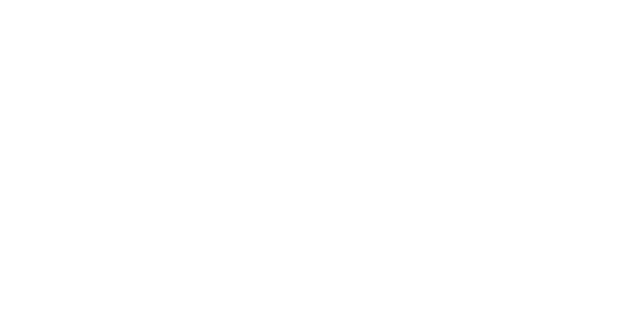
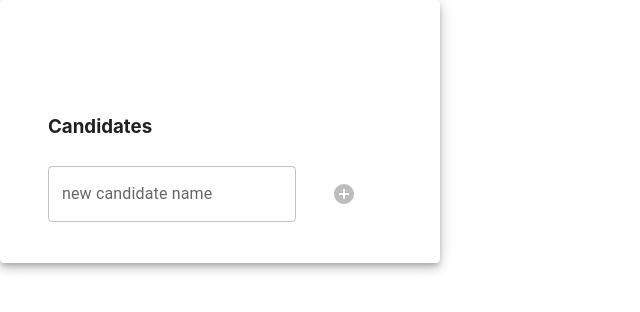
Before and after one commit to Atharva-Dev/vote-app-frontend, a React (Create React App) app: page /admin-control in a window 1280 px wide. Before the commit this address had no page. Shown: the top 312 px of the page, without its empty margins (0-640 px from the left). Built offline with nearby package versions, Linux system fonts and the light colour scheme.

Commit message:
candidate adding and date picker added

```diff
--- a/package.json
+++ b/package.json
@@ -6,10 +6,12 @@
     "@emotion/react": "^11.7.0",
     "@emotion/styled": "^11.6.0",
     "@mui/icons-material": "^5.2.0",
+    "@mui/lab": "^5.0.0-alpha.59",
     "@mui/material": "^5.2.2",
     "@testing-library/jest-dom": "^5.11.4",
     "@testing-library/react": "^11.1.0",
     "@testing-library/user-event": "^12.1.10",
+    "date-fns": "^2.27.0",
     "history": "^5.1.0",
     "react": "^17.0.2",
     "react-dom": "^17.0.2",
--- a/src/components/AdminControl/AdminControl.css
+++ b/src/components/AdminControl/AdminControl.css
@@ -0,0 +1,41 @@
+.container {
+    padding: 2em ;
+    margin: auto;
+    display: inline-block;
+}
+
+.padded {
+    display: block;
+    padding: 1em 0;
+}
+
+.candidateHandler {
+    display: block;
+    text-align: left;
+    padding: 0 1em;
+
+}
+
+.candidateContainer {
+    display: flex;
+    justify-content: center;
+    align-items: center;
+    padding: 0.2em 0;
+}
+
+.deleteicon {
+   display: inline-block;
+   padding: 1em;
+   color: red;
+}
+
+.addicon {
+    display: inline-block;
+   padding: 1em;
+   color: green;
+}
+
+.datetimecontainer {
+    padding: 0 1em;
+    text-align: left;
+}
--- a/src/components/AdminControl/AdminControl.js
+++ b/src/components/AdminControl/AdminControl.js
@@ -1,9 +1,144 @@
 import './AdminControl.css';
 
-import React from 'react';
+import React, { useState, useEffect } from 'react';
+import { Button } from '@mui/material';
+import { Paper } from '@mui/material';
+import { TextField } from '@mui/material';
 
-function AdminControl(){
+import { DateTimePicker } from '@mui/lab';
+import DateAdapter from '@mui/lab/AdapterDateFns';
+import { LocalizationProvider } from '@mui/lab';
 
+import DeleteIcon from '@mui/icons-material/Delete';
+import AddCircleIcon from '@mui/icons-material/AddCircle';
+
+import ListCandidates from './ListCandidates'
+import { Add } from '@mui/icons-material';
+
+
+
+
+
+function AdminControl() {
+
+    const [startTime, setStartTime] = useState(new Date());
+    const [endTime, setEndTime] = useState(new Date());
+    const [candidates, setCandidates] = useState([])
+    const [newCandidate, setNewCandidate] = useState("")
+    const [isAddDisabled, setIsAddDisabled] = useState(true)
+    const [helper, setHelper] = useState("")
+    const [error, setError] = useState(false)
+
+    const setNewCandidateName = (name) => {
+
+        setNewCandidate(name)
+        if (name == "" || name == null) {
+            setIsAddDisabled(true)
+            setError(false)
+            setIsAddDisabled(true)
+
+        }
+        else if(candidates.indexOf(name) != -1){
+            setError(true)
+            setHelper("Candidate already exists!")
+            setIsAddDisabled(true)
+        }
+        else {
+            setIsAddDisabled(false)
+            setError(false)
+            setHelper("")
+        }
+    }
+
+    const startTimeHandler = (value) => {
+        setStartTime(value)
+        setEndTime(value)
+    }
+
+    const removeCondidate = (index) => {
+        var newCandidates = JSON.parse(JSON.stringify(candidates))
+        newCandidates.splice(index, 1)
+        setCandidates(newCandidates)
+        setNewCandidateName("")
+        setError(false)
+        setHelper("")
+    }
+
+
+    const addCandidate = () => {
+        var newCandidates = JSON.parse(JSON.stringify(candidates))
+        newCandidates.push(newCandidate)
+        setCandidates(newCandidates)
+        setNewCandidate("")
+    }
+
+
+    return (
+        <Paper elevation={6} className="container">
+            <div className="datetimecontainer">
+            <div className="padded">
+                <LocalizationProvider
+                    dateAdapter={DateAdapter}>
+                    <DateTimePicker
+                        label="Select start time"
+                        value={startTime}
+                        onChange={startTimeHandler}
+                        renderInput={(params) => <TextField {...params} />}
+                    />
+                </LocalizationProvider>
+            </div>
+            <div className="padded">
+                <LocalizationProvider
+                    dateAdapter={DateAdapter}>
+                    <DateTimePicker
+                        minDateTime={startTime}
+                        label="Select End time"
+                        value={endTime}
+                        onChange={(value) => setEndTime(value)}
+                        renderInput={(params) => <TextField {...params} />}
+                    />
+                </LocalizationProvider>
+            </div>
+            </div>
+
+            <div className="candidateHandler">
+                <h3 >Candidates</h3>
+                {
+                    candidates.map((candidate, index) => (
+                        <div className="candidateContainer" key={candidate} >
+                            <div>
+                                <TextField
+                                    id="outlined-read-only-input"
+                                    defaultValue={candidate}
+                                    InputProps={{
+                                        readOnly: true,
+                                    }}
+                                />
+                            </div>
+                            <div className="deleteicon" >
+                                <Button  onClick={() => removeCondidate(index)} ><DeleteIcon/></Button>
+                            </div>
+                        </div>
+                    ))
+                }
+                <div className="candidateContainer">
+                    <div>
+                        <TextField
+                            id="outlined-error-helper-text"
+                            label="new candidate name"
+                            error={error}
+                            helperText={helper}
+                            value={newCandidate}
+                            onChange={(event) => setNewCandidateName(event.target.value)}
+                        />
+                    </div>
+                    <div  className="addicon">
+                        <Button disabled={isAddDisabled} onClick={addCandidate}><AddCircleIcon /></Button>
+                    </div>
+                </div>
+            </div>
+        </Paper>
+    )
 }
 
 export default AdminControl;
--- /dev/null
+++ b/src/components/AdminControl/ListCandidates.js
@@ -0,0 +1,53 @@
+import React from "react";
+import { TextField } from '@mui/material';
+import DeleteIcon from '@mui/icons-material/Delete';
+
+function ListCandidates(props) {
+
+    return (
+        <div>
+            {
+                props.candidates.map((candidate, index) => (
+                    <div className="candidateContainer" key={index}>
+                        <div>
+                            <TextField
+                                id="outlined-read-only-input"
+                                defaultValue={candidate}
+                                InputProps={{
+                                    readOnly: true,
+                                }}
+                            />
+                        </div>
+                        <div className="deleteicon" >
+                            <DeleteIcon onClick={() => props.eleOnClick(index)} />
+                        </div>
+                    </div>
+                ))
+            }
+        </div>
+    )
+
+
+}
+
+export default ListCandidates
+
+
+// {
+//     candidates.map((candidate, index) => (
+//         <div className="candidateContainer" key={index}>
+//             <div>
+//             <TextField
+//                 id="outlined-read-only-input"
+//                 defaultValue={candidate}
+//                 InputProps={{
+//                     readOnly: true,
+//                 }}
+//             />
+//             </div>
+//             <div className="deleteicon" >
+//             <DeleteIcon onClick={()=> removeCondidate(index)}/>
+//             </div>
+//         </div>
+//     ))
+// }
--- a/src/components/AdminLogin/AdminLogin.js
+++ b/src/components/AdminLogin/AdminLogin.js
@@ -1,4 +1,3 @@
-import './AdminLogin.css';
 
 import React from 'react';
 import { Paper } from '@mui/material';
@@ -13,9 +12,7 @@
 
 
     const authenticate = () => {
-        console.log('here')
         navigate('/admin-control');
-
     }
 
     return (
--- a/src/components/VoterLogin/VoterLogin.js
+++ b/src/components/VoterLogin/VoterLogin.js
@@ -24,7 +24,7 @@
   const [popupStatus, setPopStatus] = useState(false)
   const [popupMessage, setPopupMessage] = useState("")
   const [id, setId] = useState("")
-  navigate = useNavigate()
+  const navigate = useNavigate()
 
 
   const checkIfValid = (value) => {
@@ -51,7 +51,6 @@
 
 
   const checkStatus = () => {
-    alert(id)
     fetch(baseUrl+'/status/'+id)
     .then(response => response.json())
     .then(data => {
@@ -60,6 +59,7 @@
         setPopStatus(true)
       }
       else{
+
         navigate('/vote')
       }
     });
```
Also changed, not shown: 1 other file (tests, documents, lock files or other folders).
